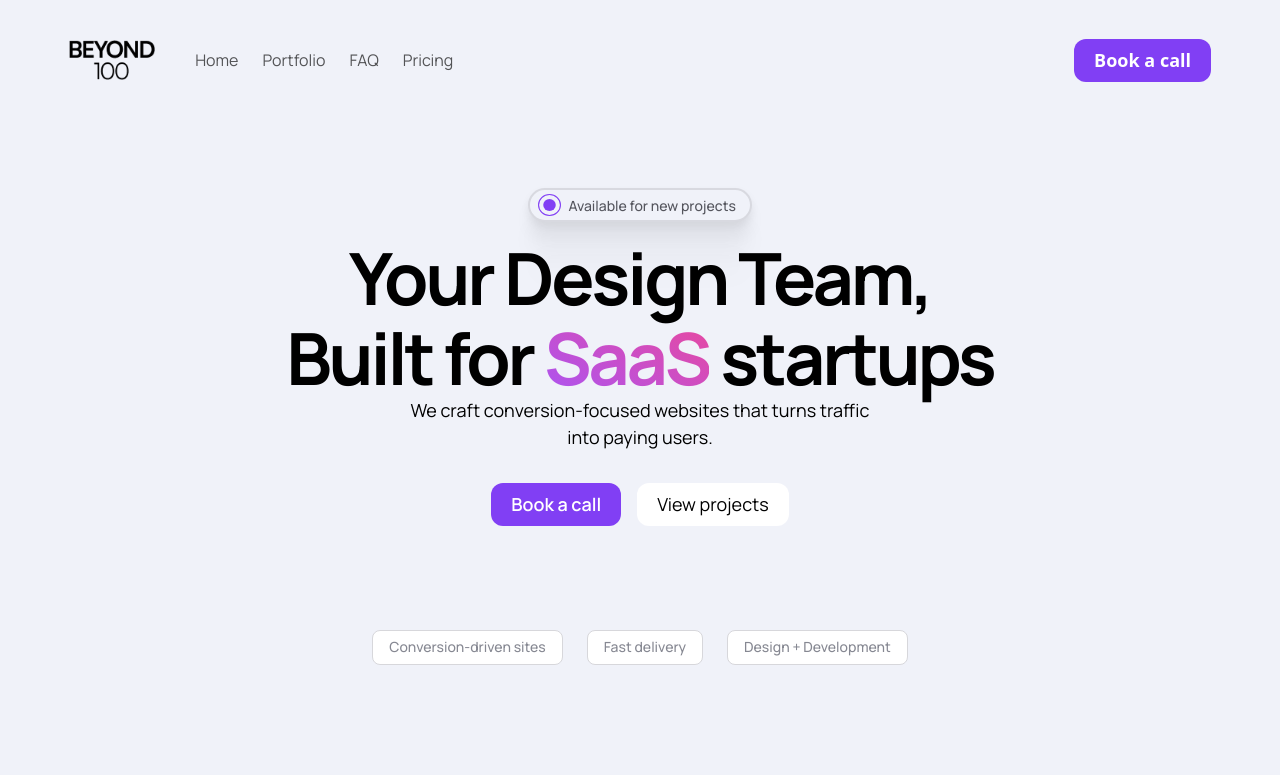
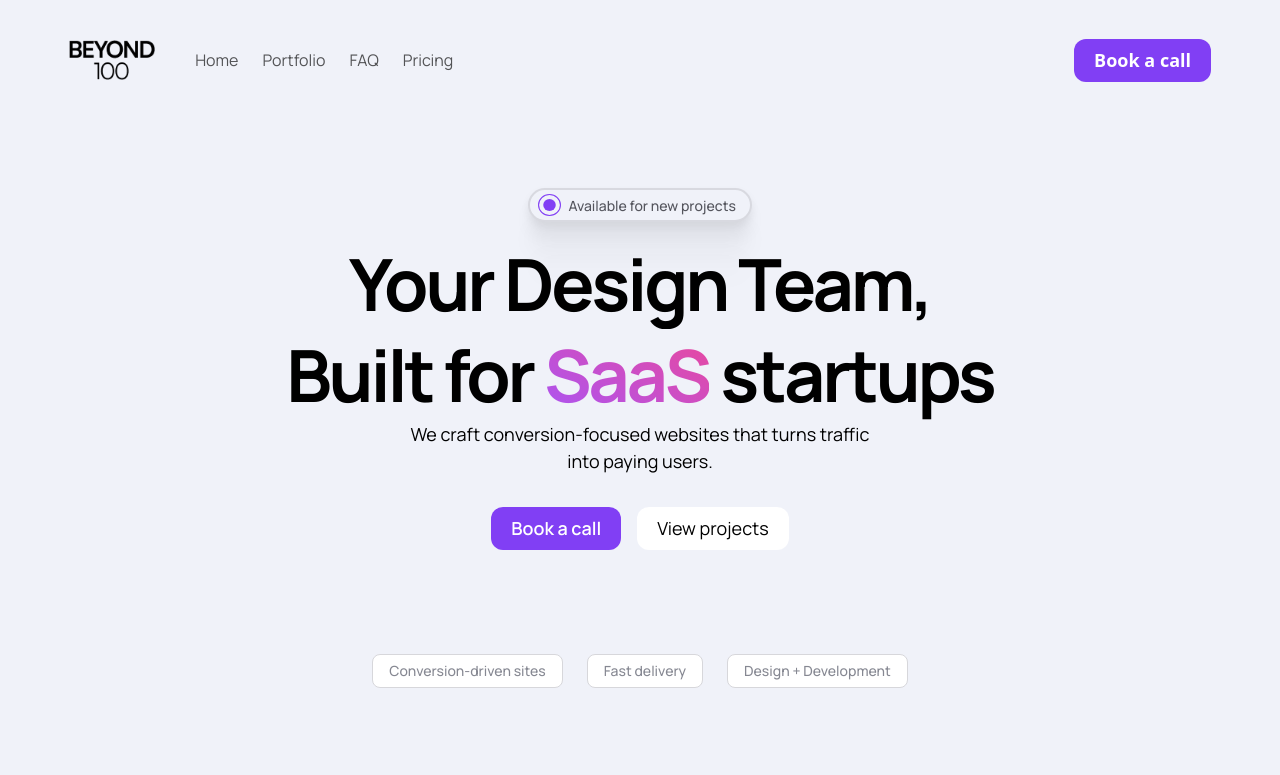
Before and after one commit to Stan-Edgar/beyond100, a React (Vite) app in the folder my-landing/: page / in a window 1280 px wide. Shown: the top 775 px of the page. Built offline with nearby package versions, Linux system fonts and the light colour scheme; a web font is replaced by a local one.

Commit message:
Added Hero line txt animation

```diff
--- a/my-landing/package.json
+++ b/my-landing/package.json
@@ -11,6 +11,8 @@
   },
   "dependencies": {
     "@fontsource-variable/manrope": "^5.2.8",
+    "@gsap/react": "^2.1.2",
+    "gsap": "^3.13.0",
     "react": "^19.1.1",
     "react-dom": "^19.1.1",
     "react-router-dom": "^7.9.3"
--- a/my-landing/src/hero.jsx
+++ b/my-landing/src/hero.jsx
@@ -1,23 +1,50 @@
 import React from 'react';
 import icons from "./icons.js";
+
+import { useGSAP } from "@gsap/react";
+import gsap from "gsap";
+import { SplitText } from "gsap/SplitText"
 
 const benefit = 'flex flex-nowrap justify-center text-sm text-[#868892] font-medium items-center px-4 py-[0.4rem] gap-[10px] bg-white border border-[#D7D7DB] rounded-lg';
 
 export default function Hero() {
+
+  useGSAP(() => {
+
+    let split = SplitText.create('#Header', { type: "lines", mask: "lines"} );
+
+    gsap.from(split.lines, {
+      duration: 1,
+      x: 0,
+      y: 100,
+      autoAlpha: 0,
+      filter: "blur(4px)"
+    })
+
+    gsap.from("#para", {
+      duration: 1,
+      y: 40,
+      autoAlpha: 0,
+      stagger: 0.05
+    })
+
+
+  }, [])
+
     return (
         <div className='flex flex-col items-center mt-[6.25rem] mb-[3rem] mx-auto px-6'>
-            <div className='flex justify-center items-center w-[12.45rem] sm:w-[14rem] mb-[1rem] gap-[0.5rem] pr-[0.275rem] sm:pr-[0.375rem] py-[2.5px] sm:py-[4px] border-2 border-[#0000001A] rounded-full bg-[#F0F2F9] shadow-[0px_61px_24px_rgba(0,0,0,0.01),0px_34px_21px_rgba(0,0,0,0.03),0px_15px_15px_rgba(0,0,0,0.05),0px_4px_8px_rgba(0,0,0,0.06)]'>
+            <div id='' className='flex justify-center items-center w-[12.45rem] sm:w-[14rem] mb-[1rem] gap-[0.5rem] pr-[0.275rem] sm:pr-[0.375rem] py-[2.5px] sm:py-[4px] border-2 border-[#0000001A] rounded-full bg-[#F0F2F9] shadow-[0px_61px_24px_rgba(0,0,0,0.01),0px_34px_21px_rgba(0,0,0,0.03),0px_15px_15px_rgba(0,0,0,0.05),0px_4px_8px_rgba(0,0,0,0.06)]'>
                <img src={icons.alertCircle} alt="circle" className='w-[1.25rem] sm:w-[1.4rem] h-[1.25rem] sm:h-[1.4rem]' />
                <p className='text-[0.775rem] sm:text-[0.875rem] text-[#54555D] font-medium font-manrope'>Available for new projects</p>
             </div>
 
             <div className='flex flex-col font-manrope mb-[2rem]'>
-               <h1 className='text-[2.75rem] sm:text-[4.50rem] tracking-[-0.20rem] flex flex-col text-center  leading-[1.1] font-bold'>
-              <span>Your Design Team,</span>
+               <h1 id='Header' className='text-[2.75rem] sm:text-[4.50rem] tracking-[-0.20rem] flex flex-col text-center  leading-[1.265] font-bold'>
+              <span >Your Design Team,</span>
               <span>Built for <span className='bg-gradient-to-tr from-purple-500 to-pink-500 bg-clip-text text-transparent'>SaaS</span> startups</span>
              </h1>
 
-             <p className=' flex flex-col text-center text-[1rem] sm:text-[1.125rem] text-[#000000]'>
+             <p id='para' className=' flex flex-col text-center text-[1rem] sm:text-[1.125rem] text-[#000000]'>
               <span>We craft conversion-focused websites that turns traffic</span>
               <span>into paying users.</span>
              </p>
@@ -25,7 +52,7 @@ export default function Hero() {
 
             <div className='flex gap-[1rem] mb-[4.75rem] sm:mb-[6.5rem] font-manrope'>
               <div className='px-5 py-2 bg-[#813FF4] text-white font-semibold rounded-xl text-[1.125rem] cursor-pointer'><a href="https://calendly.com/thestanedgar/15mins" target='_blank'>Book a call</a></div>
-              <div className='px-5 py-2 bg-[#FFFFFF] text-black rounded-xl text-[1.125rem] cursor-pointer"'>View projects</div>
+              <div className='px-5 py-2 bg-[#FFFFFF] text-black rounded-xl text-[1.125rem] cursor-pointer"'><a href="./portfolio.html">View projects</a></div>
             </div>
 
             <div className='font-manrope flex flex-wrap justify-center gap-[0.5rem] sm:gap-6'>
--- a/my-landing/src/navbar.jsx
+++ b/my-landing/src/navbar.jsx
@@ -3,7 +3,7 @@ import Logo from './assets/Logo100.png';
 
 export default function Nav() {
   return (
-    <div className="flex justify-between items-center max-w-[1190px] h-[56px] mx-auto my-8 px-6 sm:px-10 md:px-6">
+    <div className="flex justify-between items-center max-w-[1190px] h-[56px] mx-auto my-8 px-6 sm:px-10 md:px-6 pt-3 sm:pt-0">
       {/* Left side */}
       <div className="flex items-center gap-x-10">
         <a href="">
--- a/my-landing/src/slider.jsx
+++ b/my-landing/src/slider.jsx
@@ -12,7 +12,7 @@ export default function Slider({ isPortfolio }) {
         key={i}
         src={src}
         alt={`slide-${i + 1}`}
-        className="flex-shrink-0 w-[550px] sm:w-[800px] h-[350px] sm:h-[600px] object-fit rounded-2xl"
+        className="flex-shrink-0 w-[400px] sm:w-[800px] h-[300px] sm:h-[600px] object-fit rounded-2xl"
       />
     ))}
   </div>
```
Also changed, not shown: 1 other file (tests, documents, lock files or other folders).
